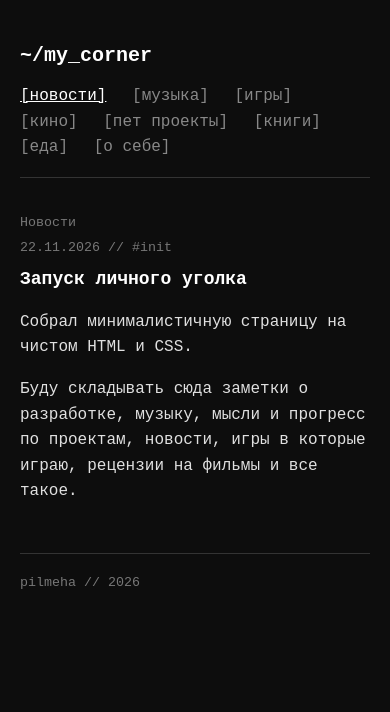
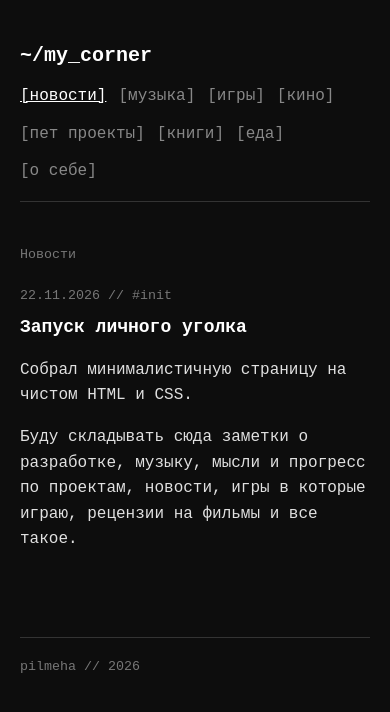
Before and after one commit to pilmeha/pilmeha, a plain HTML site: page index.html in a window 390 px wide. Drawn offline with Linux system fonts and the light colour scheme.

Commit message:
вынес шаблоны в layout.js, перенес навигацию в бок

```diff
--- a/index.html
+++ b/index.html
@@ -7,23 +7,11 @@
         <link rel="stylesheet" href="style.css">
     </head>
     <body>
-
-        <header>
-            <h1>~/my_corner</h1>
-            <nav>
-                <a href="index.html" class="active">[новости]</a>
-                <a href="music.html">[музыка]</a>
-                <a href="games.html">[игры]</a>
-                <a href="movie.html">[кино]</a>
-                <a href="petproj.html">[пет проекты]</a>
-                <a href="books.html">[книги]</a>
-                <a href="food.html">[еда]</a>
-                <a href="about.html">[о себе]</a>
-            </nav>
-        </header>
+        <div class="layout">
+            <header id="sidebar"></header>
 
             <main>
-            <small> Новости </small>
+                <p><small> Новости </small></p>
                 <article>
                     <small>22.11.2026 // #init</small>
                     <h2>Запуск личного уголка</h2>
@@ -31,10 +19,9 @@
                     <p>Буду складывать сюда заметки о разработке, музыку, мысли и прогресс по проектам, новости, игры в которые играю, рецензии на фильмы и все такое.</p>
                 </article>
             </main>
+        </div>
 
-        <footer>
-            <small> pilmeha // 2026 </small>
-        </footer>
-
+        <footer id="footer"></footer>
+        <script src="layout.js"></script>
     </body>
 </html>
--- /dev/null
+++ b/layout.js
@@ -0,0 +1,24 @@
+const menu = `
+  <h1>~/my_corner</h1>
+  <nav>
+    <a href="index.html">[новости]</a>
+    <a href="music.html">[музыка]</a>
+    <a href="games.html">[игры]</a>
+    <a href="movie.html">[кино]</a>
+    <a href="petproj.html">[пет проекты]</a>
+    <a href="books.html">[книги]</a>
+    <a href="food.html">[еда]</a>
+    <a href="about.html">[о себе]</a>
+  </nav>
+`;
+
+document.getElementById("sidebar").innerHTML = menu;
+document.getElementById("footer").innerHTML = `<small>pilmeha // 2026</small>`;
+
+// Автоматически подсвечиваем активную ссылку по адресу текущей страницы
+const currentPage = location.pathname.split("/").pop() || "index.html";
+document.querySelectorAll("#sidebar nav a").forEach(link => {
+  if (link.getAttribute("href") === currentPage) {
+    link.classList.add("active");
+  }
+});
--- a/style.css
+++ b/style.css
@@ -4,15 +4,22 @@ body {
   font-family: monospace;
   font-size: 16px;
   line-height: 1.6;
-  max-width: 680px;
+  max-width: 860px;
   margin: 40px auto;
   padding: 0 20px;
 }
 
+.layout {
+  display: flex;
+  gap: 40px;
+  align-items: flex-start;
+}
+
 header {
-  border-bottom: 1px solid #333;
-  padding-bottom: 16px;
-  margin-bottom: 32px;
+  width: 180px;
+  flex-shrink: 0;
+  border-right: 1px solid #333;
+  padding-right: 20px;
 }
 
 h1 {
@@ -21,16 +28,25 @@ h1 {
   margin: 0 0 12px 0;
 }
 
+nav {
+  display: flex;
+  flex-direction: column;
+  gap: 8px;
+}
+
 nav a {
   color: #888;
   text-decoration: none;
-  margin-right: 16px;
 }
 
 nav a:hover,
 nav a.active {
   color: #fff;
   text-decoration: underline;
+}
+
+main {
+  flex: 1;
 }
 
 article {
@@ -56,3 +72,24 @@ footer {
   padding-top: 16px;
   margin-top: 48px;
 }
+
+@media (max-width: 600px) {
+  .layout {
+    flex-direction: column;
+    gap: 24px;
+  }
+
+  header {
+    width: 100%;
+    border-right: none;
+    border-bottom: 1px solid #333;
+    padding-right: 0;
+    padding-bottom: 16px;
+  }
+
+  nav {
+    flex-direction: row;
+    flex-wrap: wrap;
+    gap: 12px;
+  }
+}
```
Also changed, not shown: about.html (+5 -17 lines), books.html (+5 -16 lines), food.html (+5 -16 lines), games.html (+5 -16 lines), movie.html (+6 -16 lines), music.html (+5 -16 lines), petproj.html (+6 -16 lines). Lines whose indentation alone changed are shown as unchanged.
